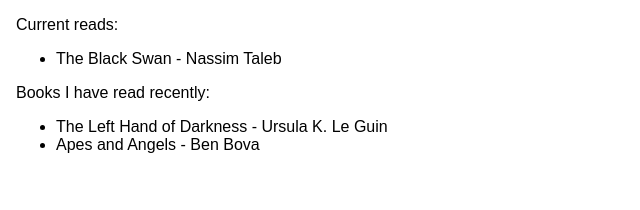
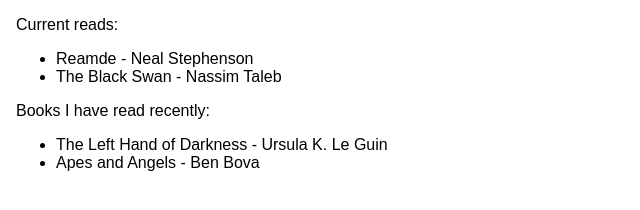
Before and after one commit to michaelwiktorek/michaelwiktorek.github.io, a plain HTML site: page books.html in a window 1280 px wide. Shown: the whole page, without its empty margins (0-640 px from the left). Drawn offline with Linux system fonts and the light colour scheme.

Commit message:
add reamde to current reads list

```diff
--- a/books.html
+++ b/books.html
@@ -8,6 +8,7 @@
     <body class="books-body">
         <p>Current reads:</p>
         <ul>
+            <li>Reamde - Neal Stephenson</li>
             <li>The Black Swan - Nassim Taleb</li>
         </ul>
         Books I have read recently:
```
